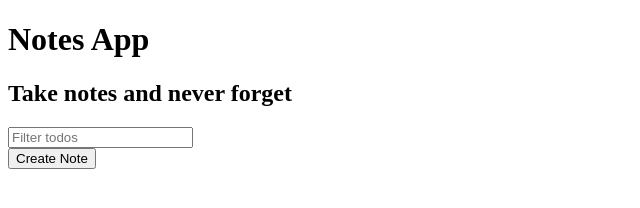
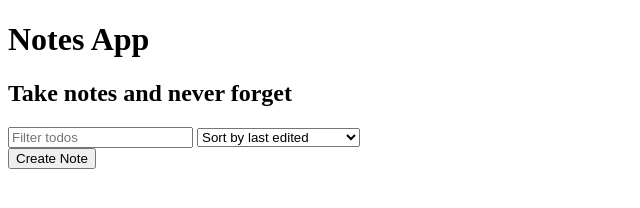
Before and after one commit to heuzin/notes, a plain HTML site: page notes-app/index.html in a window 1280 px wide. Shown: the whole page, without its empty margins (0-640 px from the left). Drawn offline with nearby package versions, Linux system fonts and the light colour scheme.

Commit message:
creating dropdown menu for sorting notes

```diff
--- a/notes-app/index.html
+++ b/notes-app/index.html
@@ -9,6 +9,11 @@
         <h1>Notes App</h1>
         <h2>Take notes and never forget</h2>
         <input id="search-text" type="text" placeholder="Filter todos">
+        <select id="filter-by">
+            <option value="byEdited">Sort by last edited</option>
+            <option value="byCreated">Sort by recently created</option>
+            <option value="alphabetical">Sort alphabetical</option>
+        </select>
         <div id="notes"></div>
         <button id="create-note">Create Note</button>
         <script src="http://wzrd.in/standalone/uuid%2Fv4@latest"></script>
```
